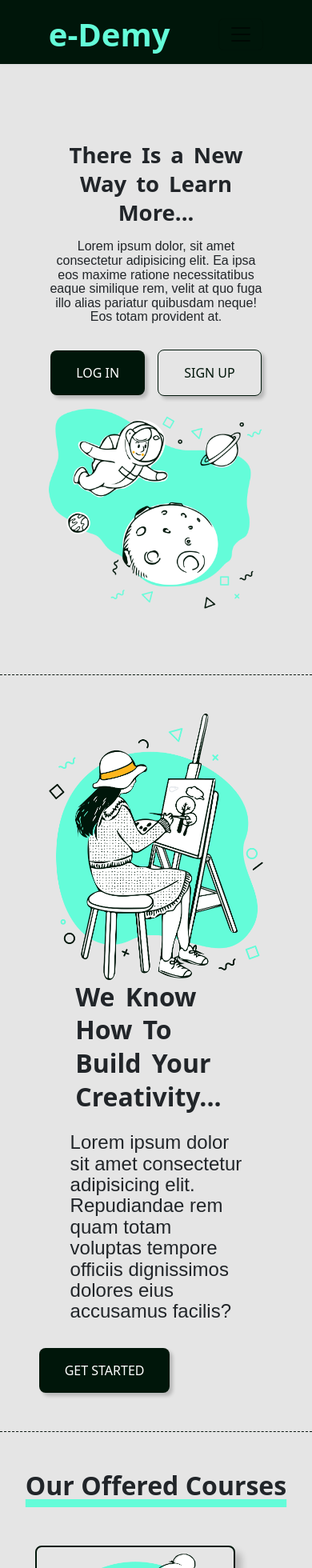
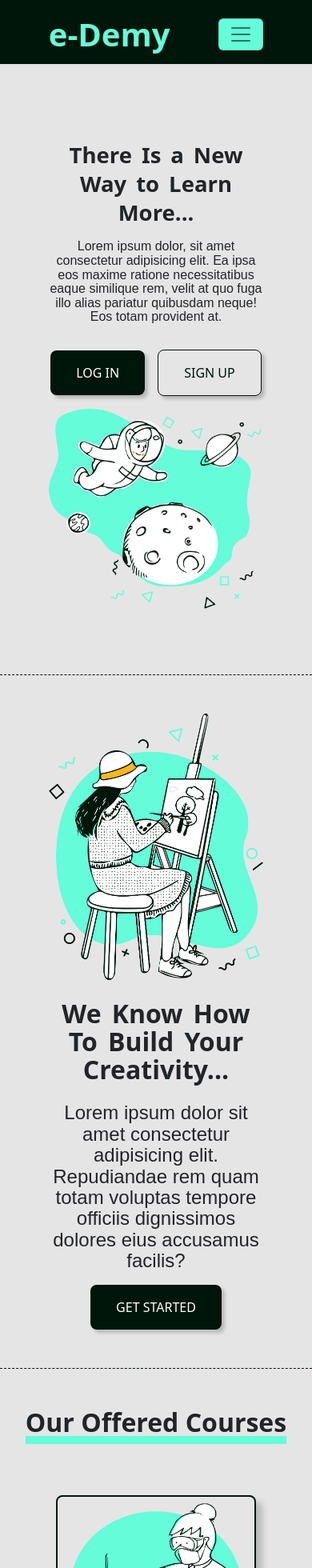
Before and after one commit to Dapo-Obembe/edemy, a React (Create React App) app: page / in a window 390 px wide. Shown: the top 1960 px of the page at 80% size. Built offline with nearby package versions, Linux system fonts and the light colour scheme.

Commit message:
Made header responsive

```diff
--- a/src/Css/home.css
+++ b/src/Css/home.css
@@ -191,6 +191,27 @@
   color: var(--Primary-clr);
 }
 
+@media screen and (max-width: 992px) {
+  .about-texts {
+    width: 100%;
+    margin-top: 1.5rem;
+  }
+  .about-texts h2 {
+    text-align: center;
+    width: 100%;
+    line-height: 1.1;
+  }
+
+  .about-texts p {
+    width: 100%;
+    text-align: center;
+  }
+
+  .about-btn {
+    margin: 0 auto;
+  }
+}
+
 /* COURSES SECTION */
 .courses-items {
   display: flex;
@@ -199,6 +220,12 @@
   align-items: center;
 }
 
+@media screen and (max-width: 992px) {
+  .courses-section_items {
+    display: grid;
+    place-self: center;
+  }
+}
 .courses-items h2 {
   font-size: clamp(2rem, 0.5rem + 3vw, 3rem);
   font-weight: 700;
@@ -211,7 +238,7 @@
   min-height: 400px;
   width: 250px;
   border: 2px solid var(--Primary-clr);
-  margin: 0 2rem;
+  margin: 1rem 2rem;
   padding: 0.5rem 1rem;
   display: flex;
   flex-direction: column;
@@ -278,3 +305,18 @@
   max-height: 600px;
   float: right;
 }
+
+@media screen and (max-width: 992px) {
+  .download-texts h2 {
+    text-align: center;
+    width: 100%;
+  }
+  .download-texts p {
+    text-align: center;
+    width: 100%;
+  }
+
+  .download-btn {
+    margin: 1rem auto;
+  }
+}
--- a/src/Header.js
+++ b/src/Header.js
@@ -5,6 +5,18 @@ import Navbar from "react-bootstrap/Navbar";
 import "./Css/header.css";
 
 function Header() {
+  const navBar = {
+    color: "#fff",
+    backgroundColor: "var(--Secondary-clr)",
+  };
+
+  const navBarCollapse = {
+    color: "#fff",
+    backgroundColor: "var(--Primary-clr)",
+    width: "100%",
+    textAlign: "center",
+    padding: "1rem 0",
+  };
   return (
     <>
       <header className="header">
@@ -13,10 +25,11 @@ function Header() {
             <Navbar.Brand href="#home" id="logo">
               e-Demy
             </Navbar.Brand>
-            <Navbar.Toggle aria-controls="basic-navbar-nav" />
+            <Navbar.Toggle aria-controls="basic-navbar-nav" style={navBar} />
             <Navbar.Collapse
               id="basic-navbar-nav"
               className="justify-content-end"
+              style={navBarCollapse}
             >
               <Nav className="me-auto nav-links">
                 <Nav.Link href="/">Home</Nav.Link>
--- a/src/Pages/Home.js
+++ b/src/Pages/Home.js
@@ -39,7 +39,7 @@ function Home() {
       </section>
       <section className="about">
         <Container className="about-contents">
-          <Row>
+          <Row className="justify-content-center">
             <Col lg={6} md={12} className="about-first-col">
               <img src="/Img/Artist.png" alt="" className="img-fluid" />
             </Col>
@@ -67,7 +67,12 @@ function Home() {
               <h2>Our Offered Courses</h2>
             </Col>
           </Row>
-          <Row style={{ marginBottom: "2rem" }}>
+          <Row
+            className="courses-section_items"
+            style={{
+              marginBottom: "2rem",
+            }}
+          >
             <Col lg={4} sm={12}>
               <div className="course-box">
                 <img src="/Img/Chemistry.png" alt="" />
```
